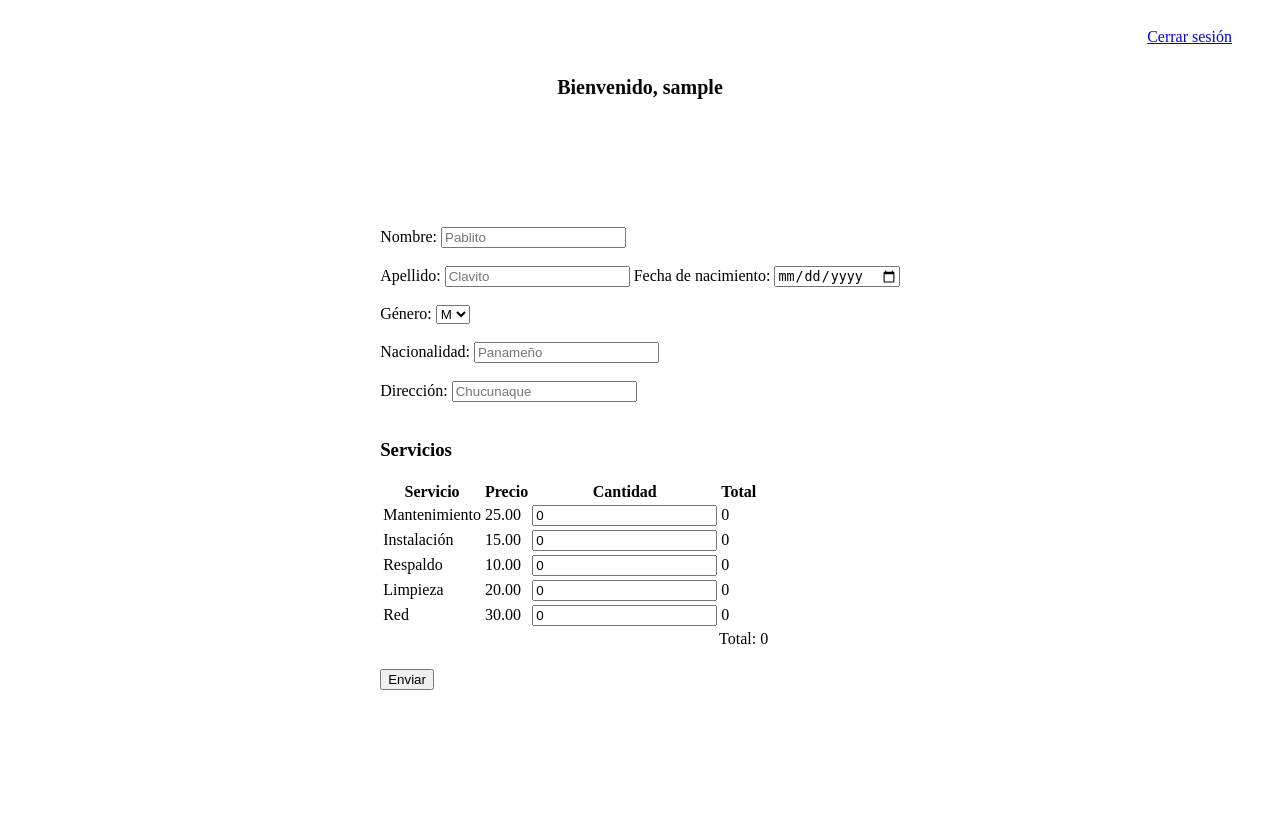
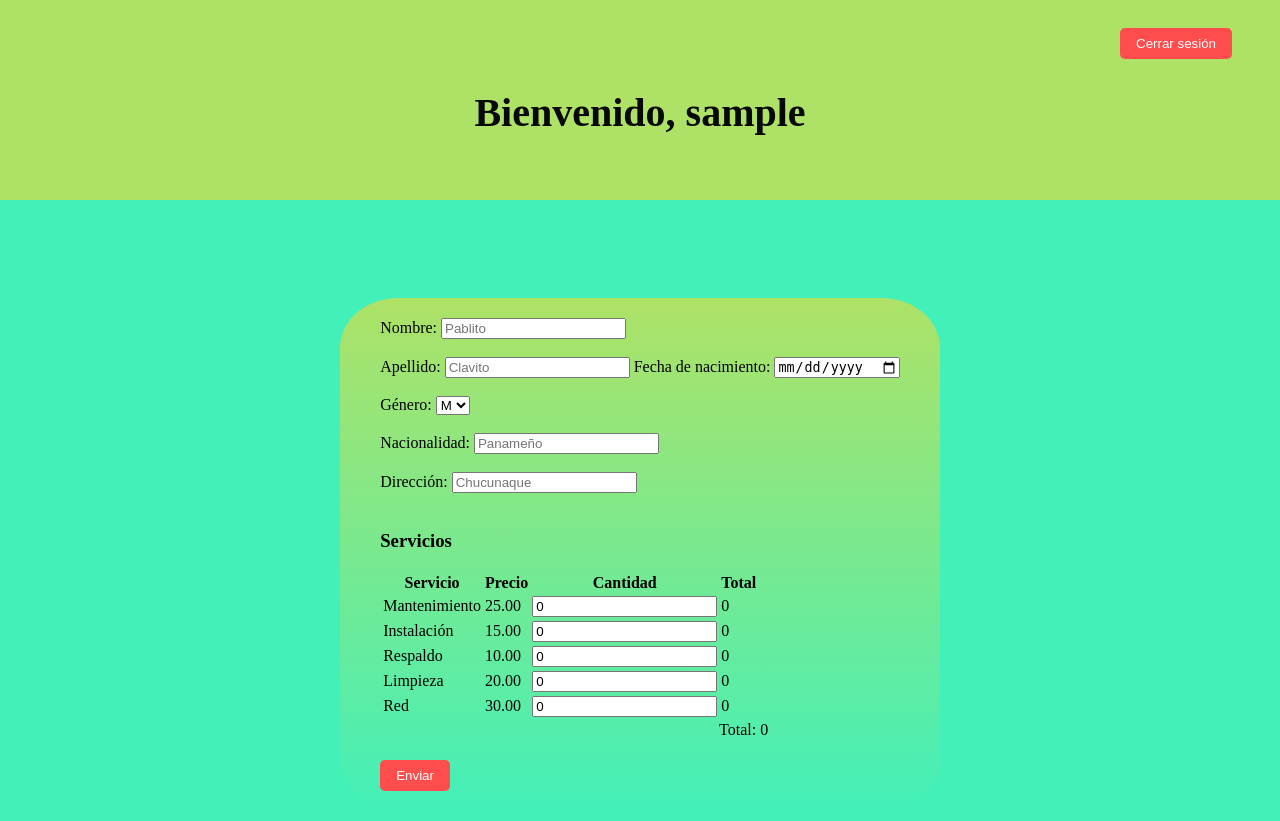
Before and after one commit to 1997-bit/DS7, a PHP site: page /view/Formulario.php in a window 1280 px wide. Before the commit the page ends 690 px from the top, so only its background shows below. Run offline with PHP 8.4, Linux system fonts and the light colour scheme; the visitor is signed in with stand-in values (Sample User, id 1).

Commit message:
Colores de todo. termine

```diff
--- a/labs/Lab5/assets/css/formulario.css
+++ b/labs/Lab5/assets/css/formulario.css
@@ -1,4 +1,6 @@
 body {
+	font-family: 'Times New Roman', Times, serif;
+    background: linear-gradient(to bottom, rgb(174, 226, 102) 200px, rgb(67, 240, 185) 110px);
     min-height: 100vh;
     display: flex;
     flex-direction: column;
@@ -11,20 +13,51 @@ body {
     padding: 10px 20px;
     width: 100%;
     box-sizing: border-box;
-    align-self: flex-start;
+}
+
+.logout button {
+    cursor: pointer;
+    border: none;
+    border-radius: 5px;
+    padding: 8px 16px;
+    background-color: #ff4d4d;
+    color: white;
+}
+
+.logout button:hover {
+    background-color: #cc0000;
+    color: white;
+}
+
+.enviar{
+	cursor: pointer;
+    border: none;
+    border-radius: 5px;
+    padding: 8px 16px;
+    background-color: #ff4d4d;
+    color: white;
+}
+
+.enviar:hover{
+   	background-color: #cc0000;
+	color: white;
 }
 
 section {
-    flex: 1;                 /* ocupa todo el espacio restante */
     display: flex;
-    justify-content: center;  /* centra horizontalmente */
-    align-items: center;      /* centra verticalmente */
+    margin-top: 150px;
+    justify-content: center;
+    align-items: center;
+    padding: 20px 40px;
+    border-radius: 10%;
+    background: linear-gradient(to bottom, rgb(174, 226, 102), rgb(67, 240, 185));
+	box-shadow: 0px 0px 15px 5px rgb(67, 240, 185);
+	border: 2px solid rgb(67, 240, 185);
 }
 
 
 .mensaje-sesion {
-  /*background-color: #4CAF50;*/
-  font-size: 20PX;
+  font-size: 40PX;
   color: rgb(8, 8, 8);
   padding: 10px 20px;
   text-align: center;
--- a/labs/Lab5/view/Formulario.php
+++ b/labs/Lab5/view/Formulario.php
@@ -233,7 +233,7 @@ if (!isset($_SESSION["usuario"])) {
 
 					<br />
 
-					<button type="submit">Enviar</button>
+					<button class="enviar" type="submit">Enviar</button>
 
 				</form>
 			</div>
--- a/labs/Lab5/view/Login.php
+++ b/labs/Lab5/view/Login.php
@@ -45,8 +45,8 @@ require_once "../config/session.php";
 
 					<br /><br />
 
-					<button type="submit">Ingresar</button>
-					<p><a href="Registro.php">Crear Cuenta</a></p>
+					<button class="ingresar" type="submit">Ingresar</button>
+					<button class="registrar" onclick="window.location.href='Registro.php'">Crear Cuenta</button>
 				</form>
 			</div>
 		</section>
--- a/labs/Lab5/view/Logout.php
+++ b/labs/Lab5/view/Logout.php
@@ -1,13 +1,11 @@
 <?php
-require_once "../config/session.php";
 
 ?>
 
 <?php if (isset($_SESSION["usuario"])): ?>
- <div class="logout">
-    <a href="../controller/Cerrasesion.php"
-       onclick="return confirm('¿Estás seguro que deseas cerrar sesión?')">
+<div class="logout">
+    <button onclick="if(confirm('¿Estás seguro que deseas cerrar sesión?')) window.location.href='../controller/Cerrasesion.php'">
         Cerrar sesión
-    </a>
+    </button>
 </div>
 <?php endif; ?>
--- a/labs/Lab5/view/Registro.php
+++ b/labs/Lab5/view/Registro.php
@@ -39,8 +39,8 @@
 						/> </label
 					><br /><br />
 
-					<button type="submit">Registrar</button>
-					<p><a href="Login.php">Ya tengo cuenta</a></p>
+					<button class="registro" type="submit">Registrar</button>
+					<button class="tienecuenta" onclick="window.location.href='Login.php'">Ya tengo cuenta</button>
 				</form>
 			</div>
 		</section>
```
Also changed, not shown: labs/Lab5/assets/css/login.css (+32 -2 lines), labs/Lab5/assets/css/registro.css (+35 -4 lines).
